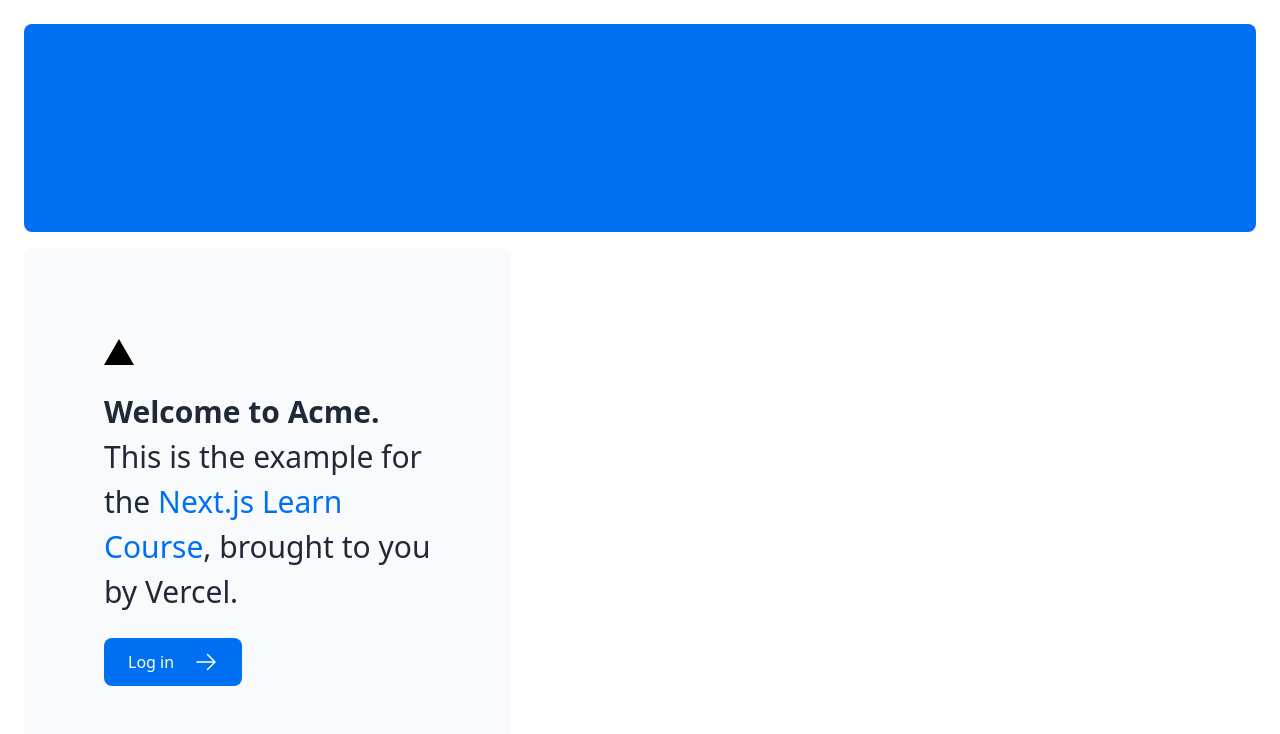
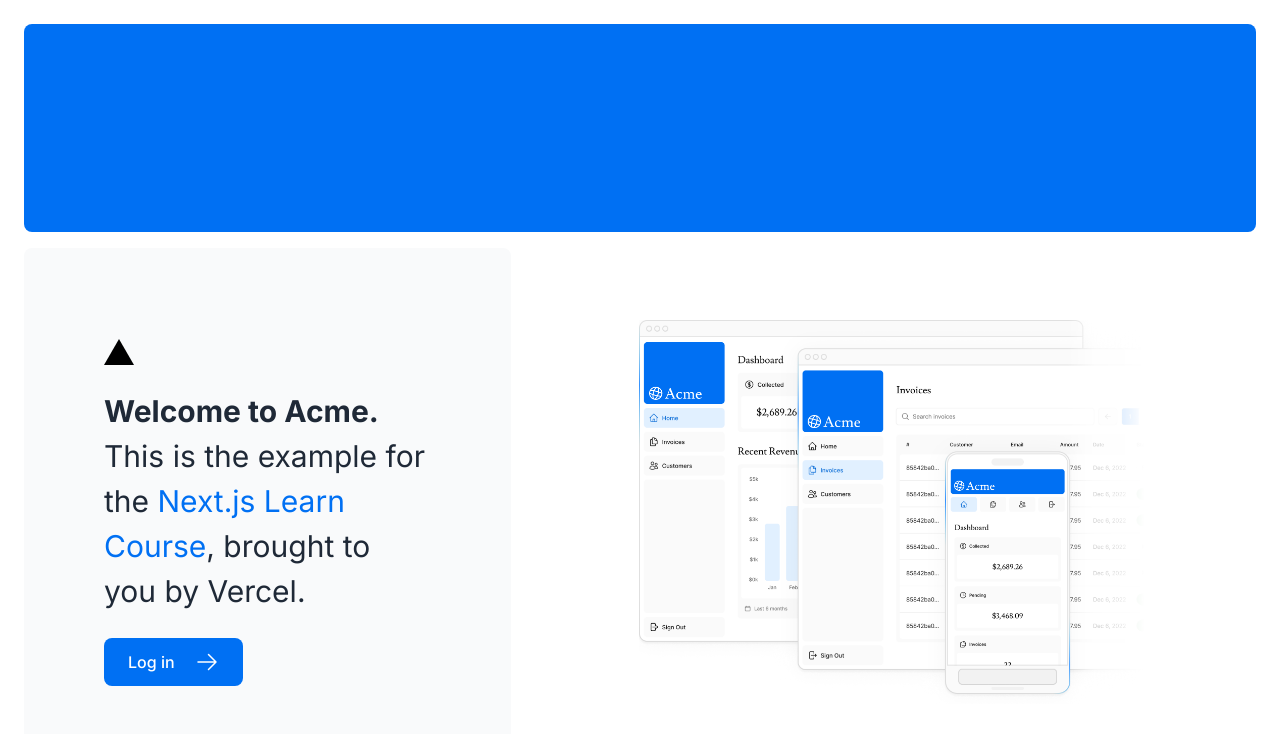
Before and after one commit to yuanjinzhong/nextjs-dashboard, a Next.js app: page / in a window 1280 px wide. Shown: the top 734 px of the page. Built offline with nearby package versions, Linux system fonts and the light colour scheme.

Commit message:
chapter 4

```diff
--- a/app/layout.tsx
+++ b/app/layout.tsx
@@ -1,4 +1,5 @@
 import '@/app/ui/global.css';
+import {inter} from "@/app/ui/font";
 export default function RootLayout({
   children,
 }: {
@@ -6,7 +7,7 @@
 }) {
   return (
     <html lang="en">
-      <body>{children}</body>
+      <body className={`${inter.className} antialiased`}>{children}</body>
     </html>
   );
 }
--- a/app/page.tsx
+++ b/app/page.tsx
@@ -1,6 +1,7 @@
 import AcmeLogo from '@/app/ui/acme-logo';
 import {ArrowRightIcon} from '@heroicons/react/24/outline';
 import Link from 'next/link';
+import Image from "next/image";
 
 export default function Page() {
     return (
@@ -29,6 +30,19 @@
                 </div>
                 <div className="flex items-center justify-center p-6 md:w-3/5 md:px-28 md:py-12">
                     {/* Add Hero Images Here */}
+                    <Image
+                        src="/hero-desktop.png"
+                        width={1000}
+                        height={760}
+                        className="hidden md:block"
+                        alt="Screenshots of the dashboard project showing desktop version"/>
+                    <Image
+                        src="/hero-mobile.png"
+                        width={560}
+                        height={620}
+                        className="block md:hidden"
+                        alt="Screenshots of the dashboard project showing mobile version"
+                    />
                 </div>
             </div>
         </main>
--- /dev/null
+++ b/app/ui/font.ts
@@ -0,0 +1,3 @@
+import {Inter} from 'next/font/google'
+
+export const inter= Inter({subsets:['latin']});
```
